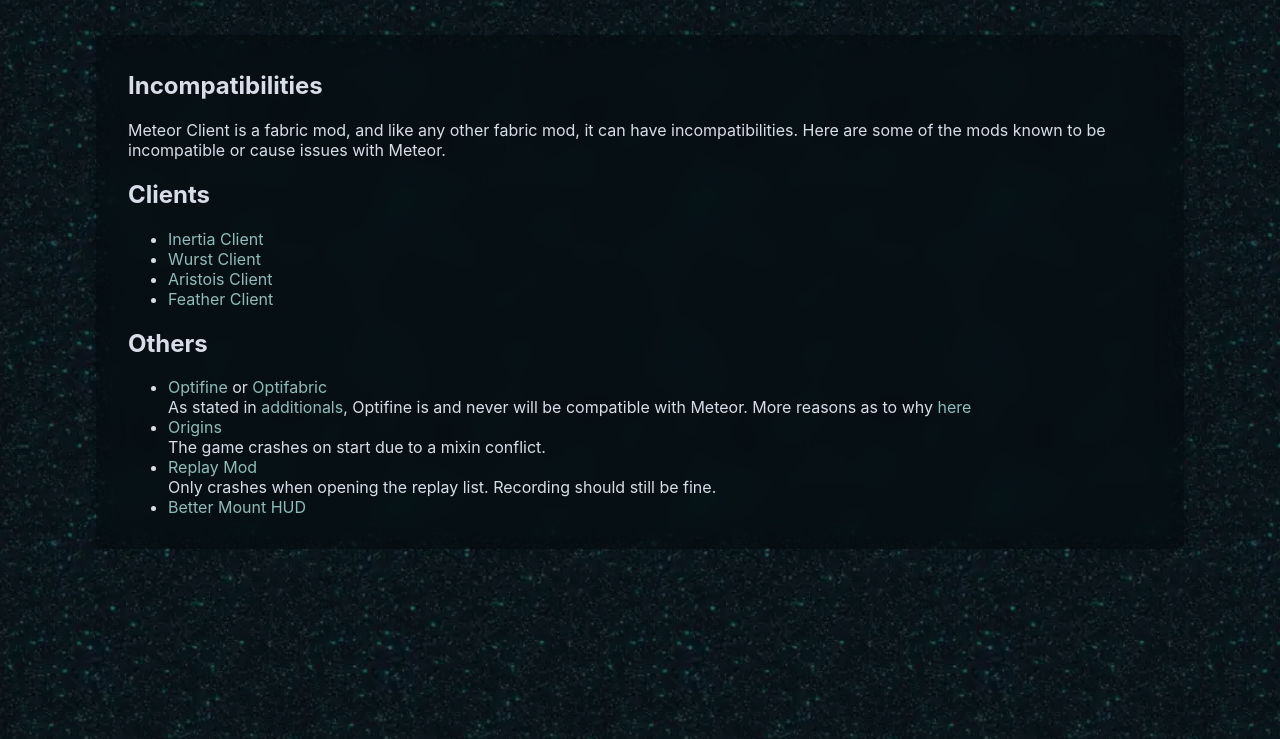
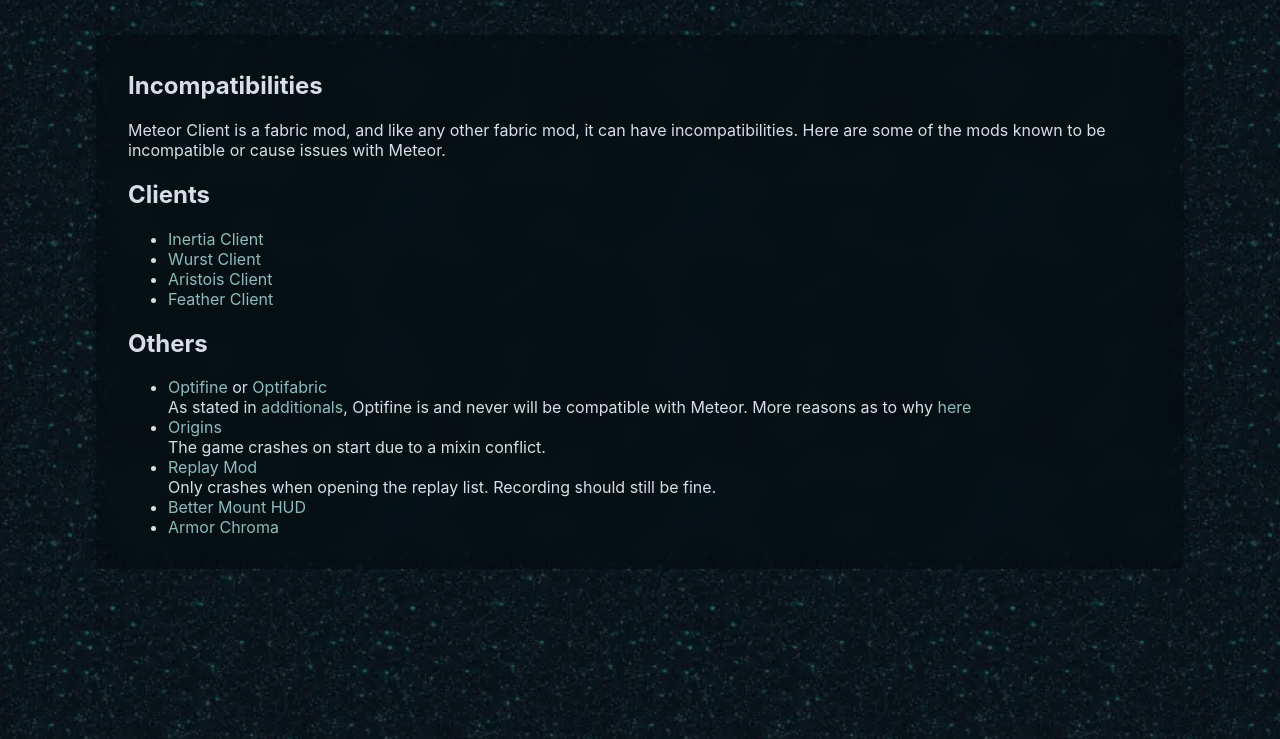
Before and after one commit to AntiCope/anticope.ml, a Gatsby site: page /incompatibilities in a window 1280 px wide. Shown: the part 61-800 px from the top of the page. Built offline with nearby package versions, Linux system fonts and the light colour scheme; Gatsby itself is replaced by a stand-in of ours.

Commit message:
Add armor chroma to incompatibilities

```diff
--- a/src/pages/incompatibilities.js
+++ b/src/pages/incompatibilities.js
@@ -35,6 +35,7 @@
                     <li><a href="https://www.curseforge.com/minecraft/mc-mods/origins">Origins</a><br /> The game crashes on start due to a mixin conflict. </li>
                     <li><a href="https://www.replaymod.com/">Replay Mod</a><br />Only crashes when opening the replay list. Recording should still be fine.</li>
                     <li><a href="https://www.curseforge.com/minecraft/mc-mods/better-mount-hud">Better Mount HUD</a></li>
+                    <li><a href="https://www.curseforge.com/minecraft/mc-mods/armor-chroma-for-fabric">Armor Chroma</a></li>
                 </ul>
             </section>
         </article>
```
